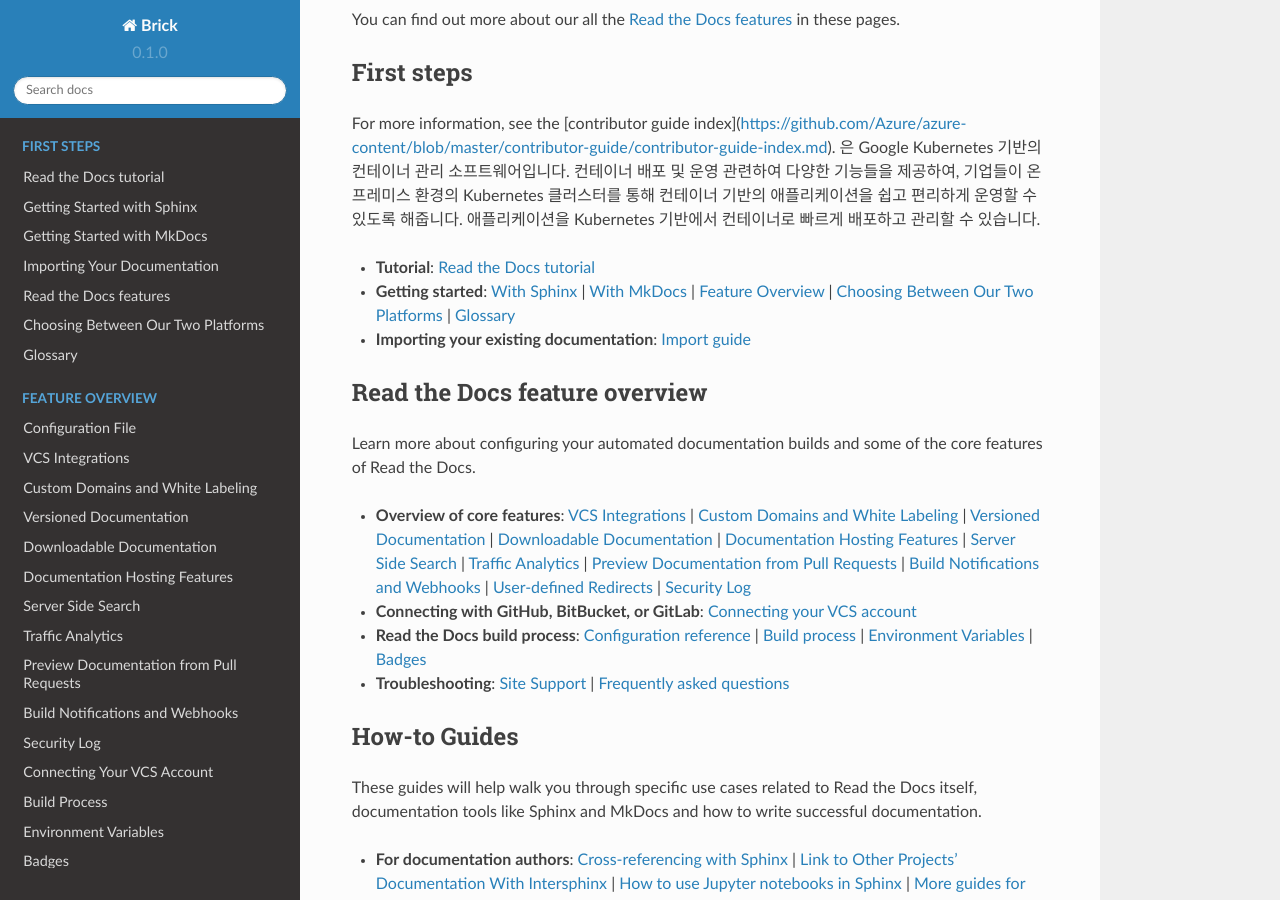
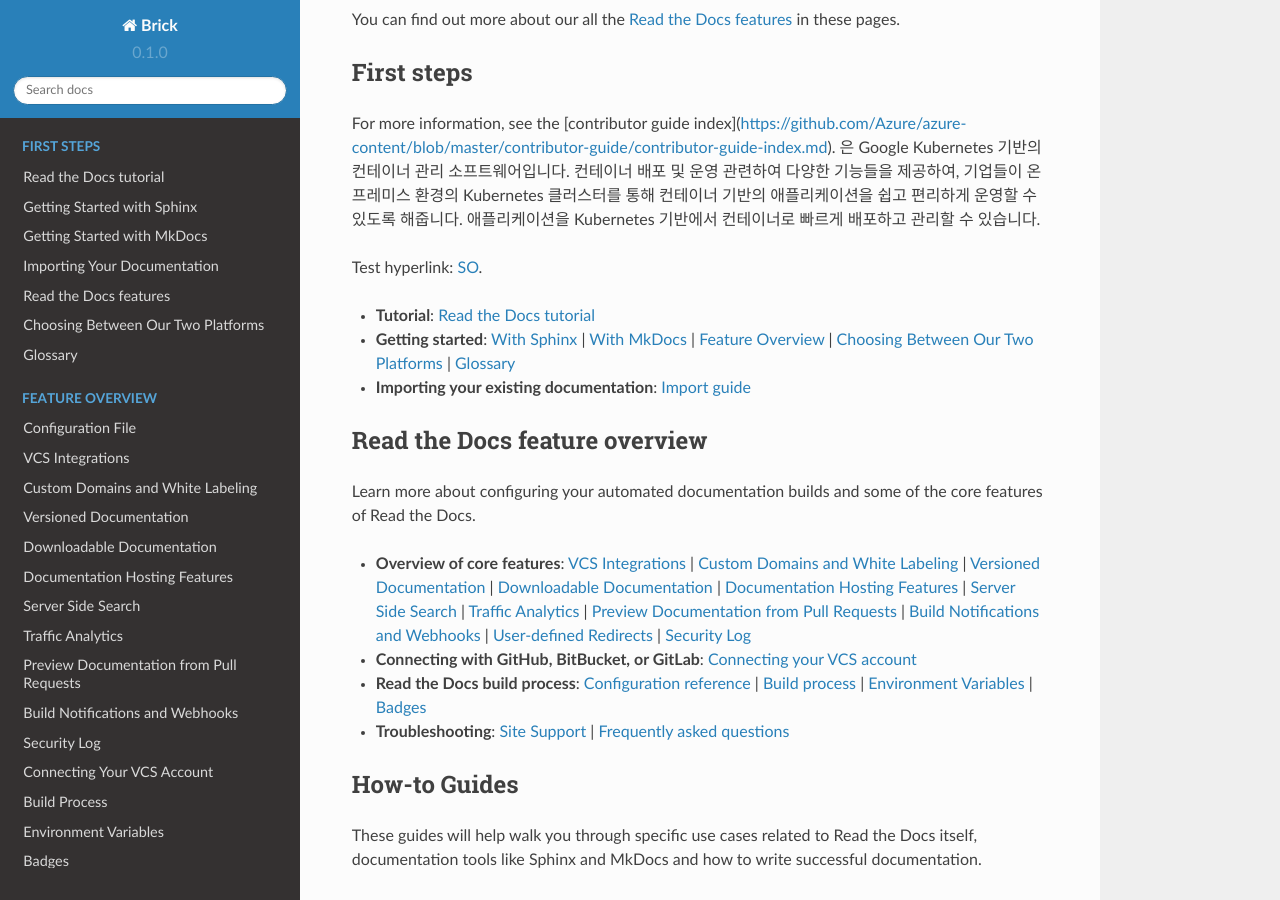
Before and after one commit to brickcloud/brick-manual, a Sphinx documentation site: the page built from brick/docs/source/index.rst, in a window 1280 px wide and 900 px high, scrolled down 605 px. Built offline with Sphinx 7.4.7 and the Read the Docs theme 2.0.0, drawn with Linux system fonts in a browser that asks for light colours; pages that are not in the unit, such as notebooks, are missing from menus.

Commit message:
Update index.rst

```diff
--- a/brick/docs/source/index.rst
+++ b/brick/docs/source/index.rst
@@ -40,6 +40,10 @@
 컨테이너 배포 및 운영 관련하여 다양한 기능들을 제공하여, 기업들이 온프레미스 환경의 Kubernetes 클러스터를 통해
 컨테이너 기반의 애플리케이션을 쉽고 편리하게 운영할 수 있도록 해줍니다.
 애플리케이션을 Kubernetes 기반에서 컨테이너로 빠르게 배포하고 관리할 수 있습니다.
+
+Test hyperlink: SO_.
+
+.. _SO: https://stackoverflow.com/
 
 
 * **Tutorial**: :doc:`/tutorial/index`
```
